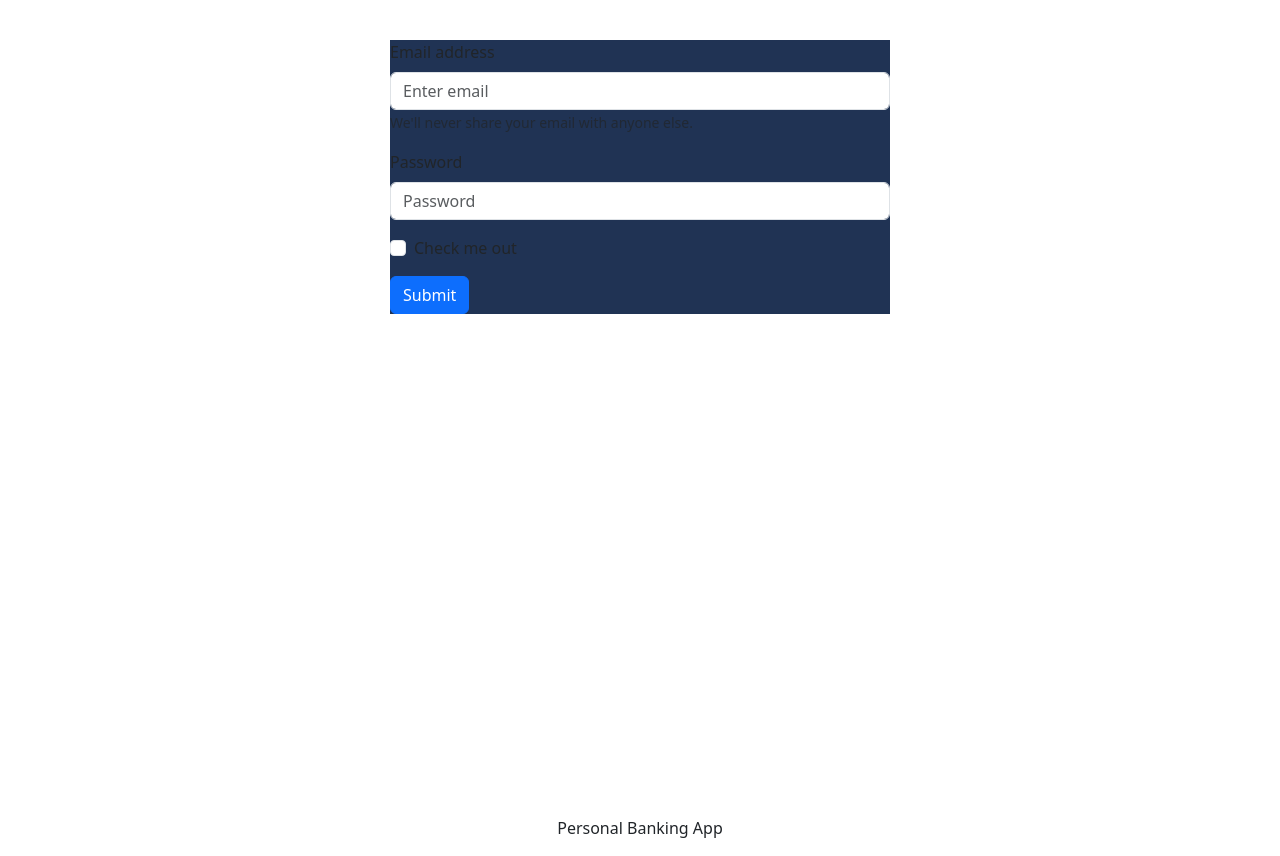
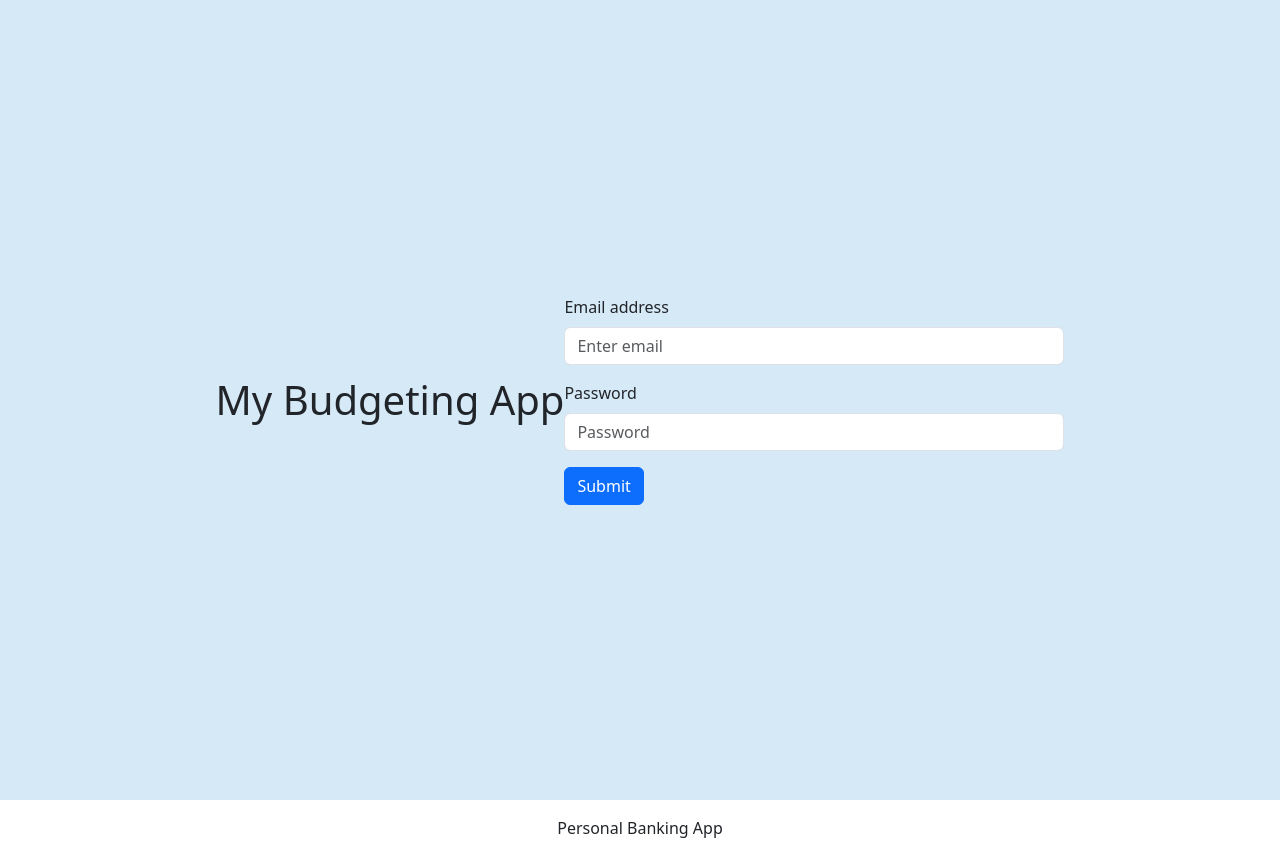
Before and after one commit to ricardoola/banking-app, a React (Create React App) app in the folder frontend/: page / in a window 1280 px wide. Built offline with nearby package versions, Linux system fonts and the light colour scheme.

Commit message:
styling and additions to the login screen

```diff
--- a/frontend/src/App.js
+++ b/frontend/src/App.js
@@ -5,17 +5,18 @@ import Footer from './components/Footer'
 import LoginScreen from './screens/LoginScreen'
 import React from 'react'
 import { Container } from 'react-bootstrap'
+import Colors from './Colors';
 
 
 const App = () => {
   return (
 
     <Router>
-        <main className='py-3'>
+
         <Routes>
           <Route path='/' element={<LoginScreen/>} exact/>
         </Routes>
-        </main>
+
         <Footer />
     </Router>
 
--- a/frontend/src/Colors.js
+++ b/frontend/src/Colors.js
@@ -1,11 +1,16 @@
 // src/Colors.js
 const Colors = {
-    blue1: '#23395d',
-    blue2: '#203354',
-    blue3: '#1c2e4a',
-    blue4: '#192841',
-    blue5: '#152238',
-    // Add more colors as needed
-  };
+  blue1: '#D6E9F7',
+  blue2: '#C2DEF3',
+  blue3: '#AED3EF',
+  blue4: '#9AC8EB',
+  blue5: '#86BDE7',
+  blue6: '#72B2E3',
+  blue7: '#5EA7DF',
+  blue8: '#4A9CDA',
+  blue9: '#3691D6',
+  blue10: '#2287D2',
+};
+
 
   export default Colors;
--- a/frontend/src/screens/LoginScreen.js
+++ b/frontend/src/screens/LoginScreen.js
@@ -2,18 +2,24 @@ import React from 'react'
 import Form from 'react-bootstrap/Form';
 import Button from 'react-bootstrap/Button';
 import Colors from '../Colors';
-
+import './css/welcome.css'
 
 
 const LoginScreen = () => {
   return (
     <>
-    <Form className='mx-auto my-4' style={{width:"500px", backgroundColor: Colors.blue2 }}>
+  <main className='py-3 welcomeScreen' style={{backgroundColor:Colors.blue1}}>
+
+      <div>
+        <h1 className='text-center left-side'>My Budgeting App</h1>
+      </div>
+      <div>
+        <Form className='mx-auto my-4' style={{width:"500px"}}>
           <Form.Group className="mb-3" controlId="formBasicEmail">
             <Form.Label>Email address</Form.Label>
             <Form.Control type="email" placeholder="Enter email" />
             <Form.Text className="text-muted">
-          We'll never share your email with anyone else.
+
             </Form.Text>
           </Form.Group>
 
@@ -21,13 +27,13 @@ const LoginScreen = () => {
             <Form.Label>Password</Form.Label>
             <Form.Control type="password" placeholder="Password" />
           </Form.Group>
-      <Form.Group className="mb-3" controlId="formBasicCheckbox">
-        <Form.Check type="checkbox" label="Check me out" />
-      </Form.Group>
+
           <Button variant="primary" type="submit">
             Submit
           </Button>
         </Form>
+      </div>
+    </main>
     </>
   )
 }
--- /dev/null
+++ b/frontend/src/screens/css/welcome.css
@@ -0,0 +1,11 @@
+.welcomeScreen{
+    display: flex;
+    flex-direction: row;
+    justify-content: center;
+    align-items: center;
+}
+
+.left-side{
+
+    margin: auto;
+}
```
Lines whose indentation alone changed are shown as unchanged.
